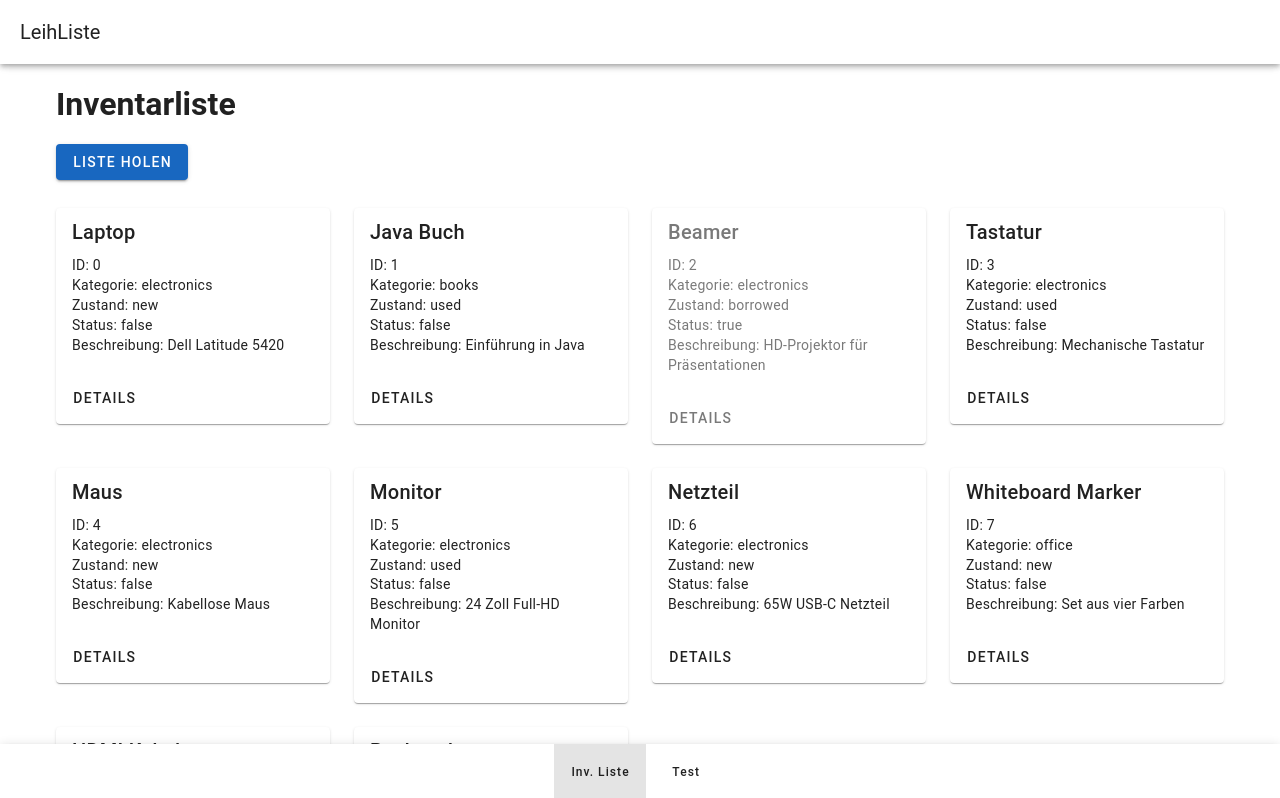
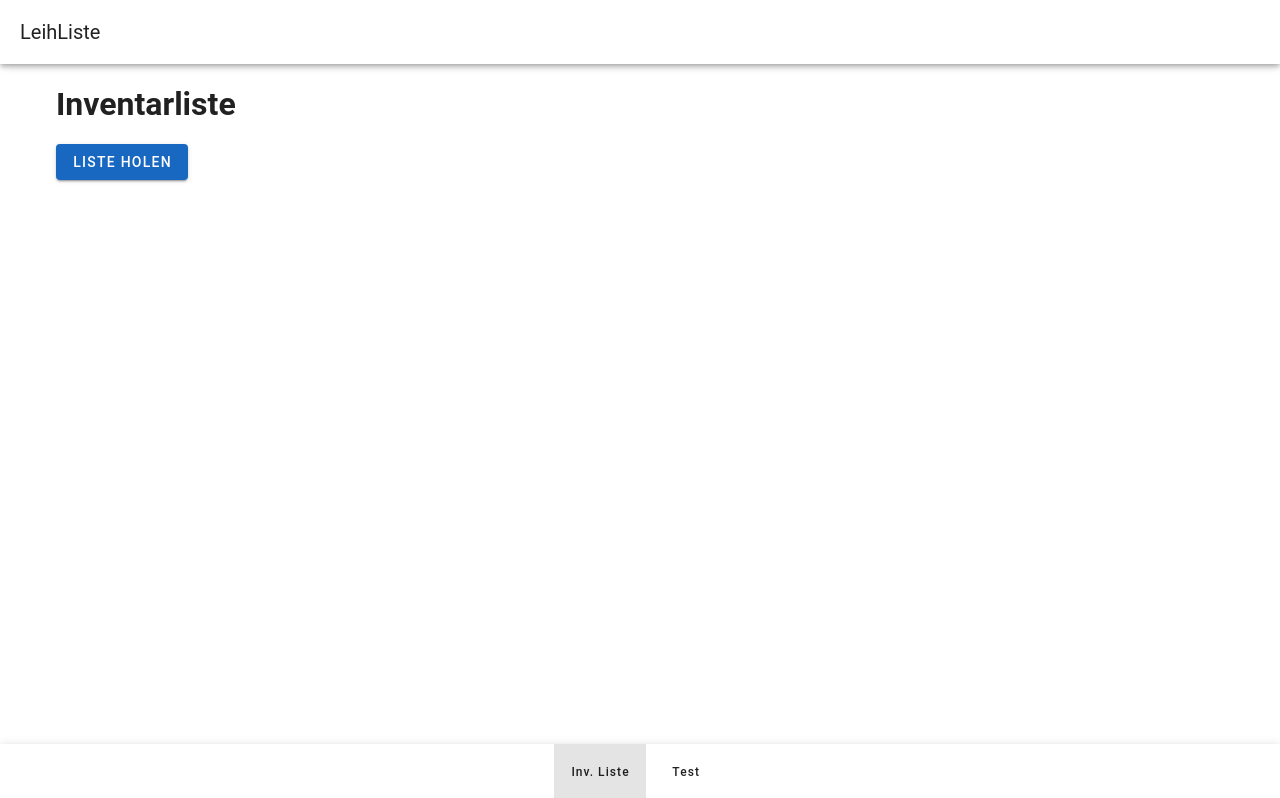
Before and after one commit to GWMDS/LeihListe, a Vue app in the folder src/frontend/: page / in a window 1280 px wide. Shown: the top 798 px of the page. Built offline with nearby package versions, Linux system fonts and the light colour scheme; the HTML template or start-up script is replaced by a standard one.

Commit message:
fix(frontend): delete example array

```diff
--- a/src/frontend/src/views/InventoryList.vue
+++ b/src/frontend/src/views/InventoryList.vue
@@ -51,88 +51,7 @@ interface Item {
   id: number
 }
 
-const items = [
-  {
-    id: 0,
-    name: "Laptop",
-    category: "electronics",
-    description: "Dell Latitude 5420",
-    state: "new",
-    status: false
-  },
-  {
-    id: 1,
-    name: "Java Buch",
-    category: "books",
-    description: "Einführung in Java",
-    state: "used",
-    status: false
-  },
-  {
-    id: 2,
-    name: "Beamer",
-    category: "electronics",
-    description: "HD-Projektor für Präsentationen",
-    state: "borrowed",
-    status: true
-  },
-  {
-    id: 3,
-    name: "Tastatur",
-    category: "electronics",
-    description: "Mechanische Tastatur",
-    state: "used",
-    status: false
-  },
-  {
-    id: 4,
-    name: "Maus",
-    category: "electronics",
-    description: "Kabellose Maus",
-    state: "new",
-    status: false
-  },
-  {
-    id: 5,
-    name: "Monitor",
-    category: "electronics",
-    description: "24 Zoll Full-HD Monitor",
-    state: "used",
-    status: false
-  },
-  {
-    id: 6,
-    name: "Netzteil",
-    category: "electronics",
-    description: "65W USB-C Netzteil",
-    state: "new",
-    status: false
-  },
-  {
-    id: 7,
-    name: "Whiteboard Marker",
-    category: "office",
-    description: "Set aus vier Farben",
-    state: "new",
-    status: false
-  },
-  {
-    id: 8,
-    name: "HDMI Kabel",
-    category: "electronics",
-    description: "2 Meter HDMI 2.1",
-    state: "used",
-    status: false
-  },
-  {
-    id: 9,
-    name: "Rucksack",
-    category: "general",
-    description: "Schwarzer Laptop-Rucksack",
-    state: "used",
-    status: false
-  }
-]
+const items = ref(<Item[]>[])
 const showError = ref(false)
 const errorMessage = ref('')
 
```
